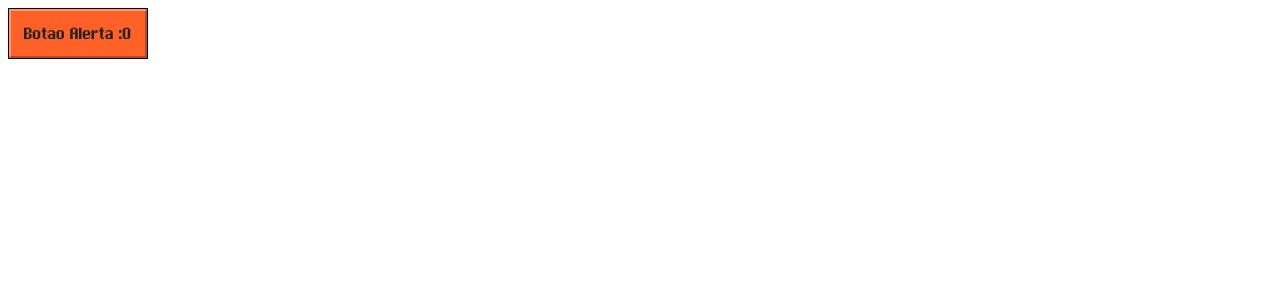
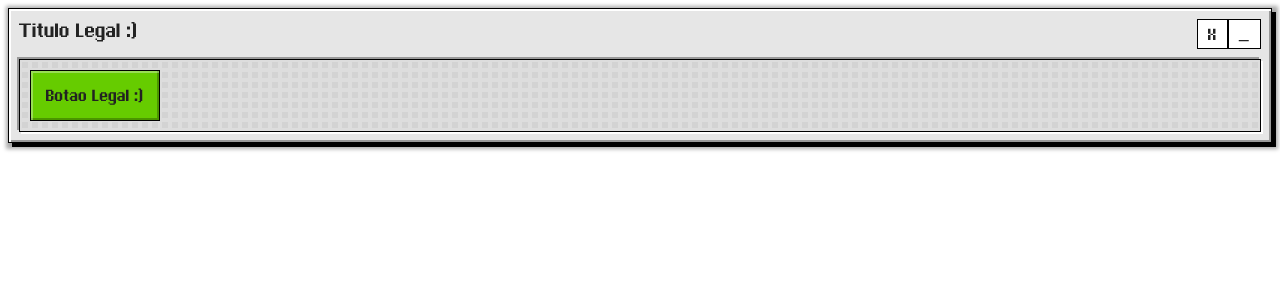
Before and after one commit to Pic-Design-Pattern/B-UI, a React (Vite) app: page / in a window 1280 px wide. Shown: the top 300 px of the page. Built offline with nearby package versions, Linux system fonts and the light colour scheme.

Commit message:
feat: dialog

```diff
--- a/src/main.tsx
+++ b/src/main.tsx
@@ -1,19 +1,31 @@
 import { StrictMode } from 'react'
 import { createRoot } from 'react-dom/client'
 import './index.css'
-import { Button, Choose, If, Else } from '@B-UI/components'
+import { Button, If, Dialog, Choose, Else } from '@B-UI/components'
+import { DialogButtonProps } from '../ui/types/button.props'
 
 const App = () => {
+
+  const onClose = () => {
+    console.log("Closing element")
+  }
+
+  const buttons: Array<DialogButtonProps> = [
+    {label: 'X', onClick: onClose},
+    {label: '_'},
+  ]
+
+
   return (
     <>
-      <Choose>
-        <If condition={false}>
-          <Button color='green' size='medium' label='Botao Legal :)' />
-        </If>
-        <Else>
-          <Button color='orange' size='medium' label='Botao Alerta :O' />
-        </Else>
-      </Choose>
+      <If condition={true}>
+        <Dialog.Root>
+          <Dialog.Header title='Titulo Legal :)' buttons={buttons}/>
+          <Dialog.Body>
+            <Button color='green' size='medium' label='Botao Legal :)' />
+          </Dialog.Body>
+        </Dialog.Root>
+      </If>
     </>
   )
 }
--- a/themes/default/styles.css
+++ b/themes/default/styles.css
@@ -1,5 +1,6 @@
 @import "./colors.css";
 
+@import url('https://fonts.googleapis.com/css2?family=Actor&display=swap');
 @font-face {
     font-family: "Pix Chicago";
     src: url("./fonts/pixChicago.woff");
@@ -71,20 +72,86 @@
             /*SHADOWS*/
                 --dialog-top-left-inset-shadow: inset 2px 2px 0px 0px var(--whib-60);
                 --dialog-bottom-right-inset-shadow: inset -2px -2px 0px 0px var(--whib-420);
-                --dialog-content-top-left-shadow: 2px 2px 0px 0px var(--whib-420);
-                --dialog-content-bottom-right-shadow: -2px -2px 0px 0px var(--whib-60);
-                --dialog-shadow: 4px 4px 0px 0px var(--whib-960);
-                --dialog-shadow-blur: 6px 6px 0px 4px var(--shadowing-300);
+                --dialog-content-top-left-shadow: 2px 2px 0px 0px var(--whib-60);
+                --dialog-content-bottom-right-shadow: -2px -2px 0px 0px var(--whib-420);
+                --dialog-over-shadow: 4px 4px 0px 0px var(--whib-960);
+                --dialog-shadow-blur: 2px 2px 4px 4px var(--shadowing-500);
 
 
             --dialog-background-a: var(--whib-120);
-            --dialog-border: var(--whib-960);
+            --dialog-border: 1px solid var(--whib-960);
             --dialog-shadow: var(--whib-960);
-            --dialog-button-background: var(--whib-60);
-            --dialog-background-image-offshadow: var(--shadowing-300);
+            --dialog-header-button-background: var(--whib-60);
+            --dialog-background-image-offshadow: var(--shadowing-200);
+            --dialog-header-button-hover-shadow: 3px 3px 0px 0px var(--whib-960);
 
 }
 
+/*DIALOG*/
+.b-dialog {
+    border: var(--dialog-border);
+    background-color: var(--dialog-background-a);
+    padding: var(--dialog-padding);
+    box-shadow: var(--dialog-over-shadow), var(--dialog-shadow-blur),
+        var(--dialog-top-left-inset-shadow), var(--dialog-bottom-right-inset-shadow);
+    display: flex;
+    flex-direction: column;
+    align-items: center;
+    gap: 10px
+}
+
+.b-dialog-body {
+    flex: 1;
+    width: 100%;
+    box-sizing: border-box;
+    background: url("../../public/dialog-content-background.png");
+    background-repeat: repeat;
+    box-shadow: var(--dialog-content-top-left-shadow), var(--dialog-content-bottom-right-shadow);
+    border: var(--dialog-border);
+}
+
+.b-dialog-inner-body {
+    width: 100%;
+    height: 100%;
+    background-color: var(--dialog-background-image-offshadow);
+    padding: var(--dialog-padding);
+    box-sizing: border-box;
+}
+
+.b-dialog-header {
+    width: 100%;
+    min-height: 30px;
+    display: flex;
+    flex-direction: row;
+    justify-content: space-between;
+}
+
+.b-dialog-header-buttons {
+    display: flex;
+    flex-direction: row;
+}
+.b-dialog-header-button {
+    height: 100%;
+    background-color: var(--dialog-header-button-background);
+    padding-left: var(--dialog-padding);
+    padding-right: var(--dialog-padding);
+    font-family: "Pix Chicago";
+    font-size: 10px;
+    color: var(--text-color);
+    border: var(--dialog-border);
+    cursor: pointer;
+    transition: var(--default-transition-time);
+}
+.b-dialog-header-button:hover {
+    transform: translate(-3px, -3px);
+    box-shadow: var(--dialog-header-button-hover-shadow);
+}
+.b-dialog-header-button:active {
+    outline: var(--button-active-outline);
+}
+
+
+/*BUTTON*/
 .b-button {
     outline: var(--button-hidden-outline);
     cursor: pointer;
@@ -92,7 +159,7 @@
     font-size: var(--small-font-size);
     color: var(--text-color);
     border: var(--button-border);
-    box-shadow: var(--button-inset-shadow-top), var(--button-inset-shadow-bottom), var(--button-hidden-box-shadow);
+    box-shadow: var(--button-inset-shadow-top), var(--button-inset-shadow-bottom);
     transition: var(--default-transition-time);
 }
 .b-button:hover {
@@ -169,3 +236,39 @@
 .b-button-red:active {
     background-color: var(--button-red-active);
 }
+
+h1 {
+    font-size: 26px;
+    margin: 0;
+    font-family: "Actor", sans-serif;
+    color: var(--text-color);
+}
+
+h2 {
+    font-size: 20px;
+    margin: 0;
+    font-family: "Actor", sans-serif;
+    color: var(--text-color);
+}
+
+p {
+    font-size: 16px;
+    margin: 0;
+    font-family: "Actor", sans-serif;
+    color: var(--text-color);
+}
+
+p.px {
+    font-size: 12px!important;
+    font-family: "Pix Chicago"!important;
+}
+
+h1.px {
+    font-size: 24px!important;
+    font-family: "Pix Chicago"!important;
+}
+
+h2.px {
+    font-size: 16px!important;
+    font-family: "Pix Chicago"!important;
+}
--- /dev/null
+++ b/ui/components/dialog/dialog.body.tsx
@@ -0,0 +1,7 @@
+import { PropsWithChildren } from "react";
+
+const DialogBody = ({children}: PropsWithChildren) => {
+    return <div className="b-dialog-body"><div className="b-dialog-inner-body">{children}</div></div>
+}
+
+export { DialogBody as Body };
--- /dev/null
+++ b/ui/components/dialog/dialog.header.tsx
@@ -0,0 +1,33 @@
+import { PropsWithChildren } from "react";
+import { DialogButtonProps } from "../../types/button.props";
+import { DialogHeaderProps } from "../../types/dialog.props";
+import { If } from "../condidtional";
+
+const DialogButton = (props: DialogButtonProps) => {
+    const {label, ...otherProps} = props;
+
+    return <button className="b-dialog-header-button"{...otherProps}>{label}</button>
+}
+
+type DialogButtonsProps = {buttons: Array<DialogButtonProps>};
+const DialogButtons = ({buttons}: DialogButtonsProps) => {
+    return buttons.map((prop, _) => <DialogButton key={_} {...prop} />);
+}
+
+const DialogHeader = ({title, buttons}: DialogHeaderProps) => {
+    return (
+        <div className="b-dialog-header">
+            <div>
+                <p className="px">{ title }</p>
+            </div>
+            <If condition={buttons != undefined}>
+                <div className="b-dialog-header-buttons">
+                    <DialogButtons buttons={buttons!}/>
+                </div>
+            </If>
+        </div>
+    )
+
+}
+
+export { DialogHeader as Header };
--- /dev/null
+++ b/ui/components/dialog/dialog.root.tsx
@@ -0,0 +1,15 @@
+import { ReactNode } from "react"
+
+type DialogProps = {
+    children: ReactNode;
+};
+
+const DialogRoot = (props: DialogProps) => {
+    return (
+        <div className="b-dialog">
+            { props.children }
+        </div>
+    )
+};
+
+export { DialogRoot as Root };
--- /dev/null
+++ b/ui/components/dialog/index.ts
@@ -0,0 +1,5 @@
+import { Root } from "./dialog.root";
+import { Header } from "./dialog.header";
+import { Body } from "./dialog.body";
+
+export { Root, Header, Body };
--- a/ui/components/index.ts
+++ b/ui/components/index.ts
@@ -1,2 +1,3 @@
 export * from "./button";
 export * from "./condidtional";
+export * as Dialog from "./dialog";
--- a/ui/types/button.props.ts
+++ b/ui/types/button.props.ts
@@ -3,3 +3,7 @@ export type ButtonProps = {
     size: "small" | "medium" | "big";
     label: string;
 } & Partial<React.ButtonHTMLAttributes<HTMLButtonElement>>
+
+export type DialogButtonProps = {
+    label: string;
+}  & Partial<React.ButtonHTMLAttributes<HTMLButtonElement>>
--- /dev/null
+++ b/ui/types/dialog.props.ts
@@ -0,0 +1,6 @@
+import { DialogButtonProps } from "./button.props"
+
+export type DialogHeaderProps = {
+    title: string;
+    buttons?: Array<DialogButtonProps>;
+}
```
Also changed, not shown: public/dialog-content-background.png (added).
